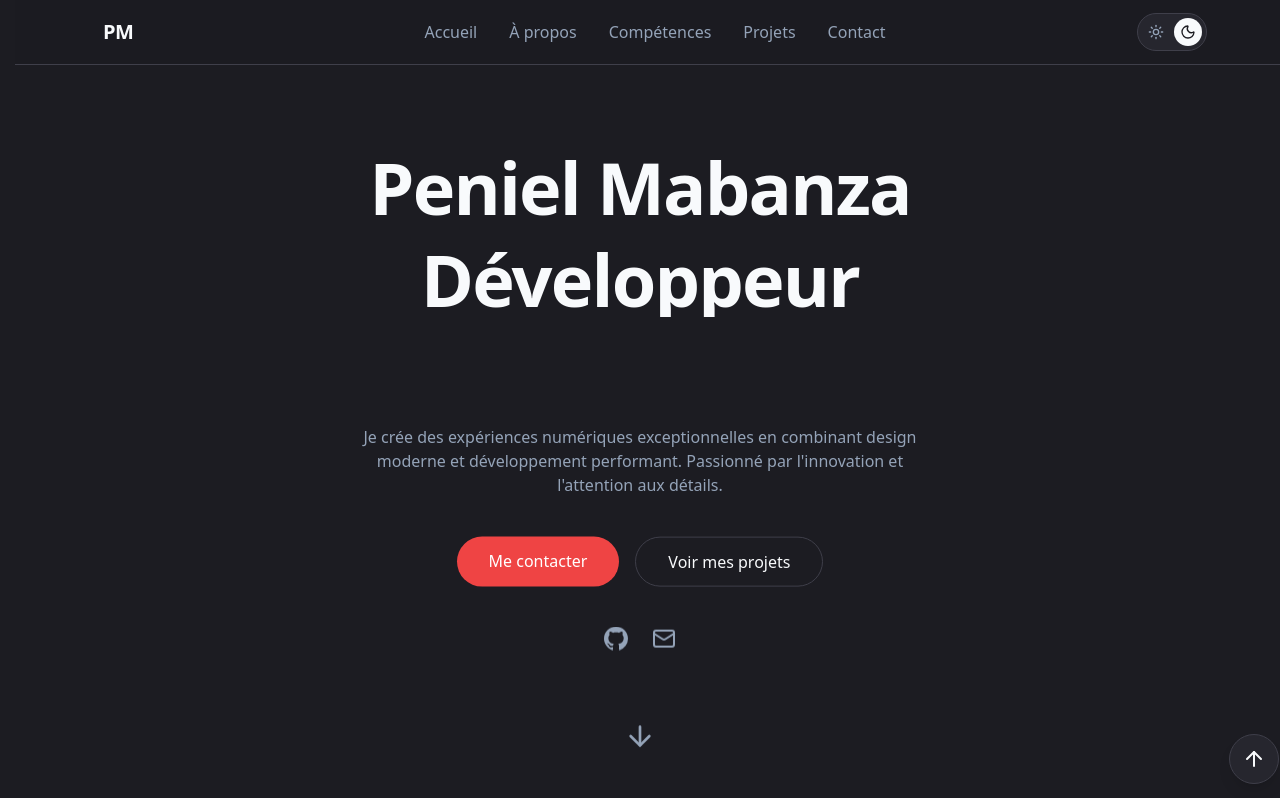
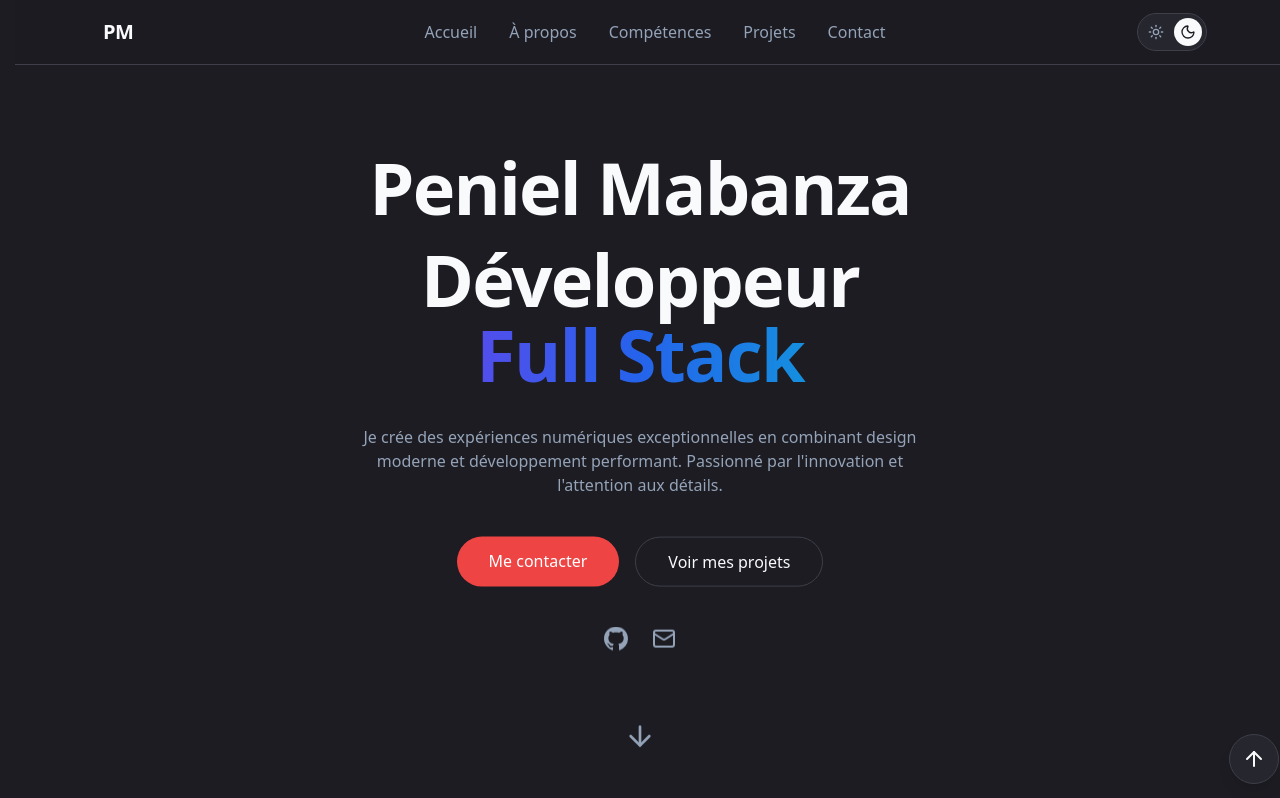
Before and after one commit to peniemab/myportfolio, a Next.js app: page / in a window 1280 px wide. Shown: the top 798 px of the page. Built offline with nearby package versions, Linux system fonts and the light colour scheme.

Commit message:
Ajouter les animations du portfolio

```diff
--- a/components/Hero.tsx
+++ b/components/Hero.tsx
@@ -1,23 +1,6 @@
-import type { ReactNode } from "react";
 import { ArrowDown, Mail } from "lucide-react";
 import { GithubIcon } from "@/components/GithubIcon";
 import { site } from "@/lib/site";
-
-function RevealLine({
-  children,
-  className = "",
-  delay,
-}: {
-  children: ReactNode;
-  className?: string;
-  delay: number;
-}) {
-  return (
-    <span className={`reveal-line ${className}`.trim()} style={{ ["--line-delay" as string]: `${delay}ms` }}>
-      <span className="reveal-line-inner">{children}</span>
-    </span>
-  );
-}
 
 export function Hero() {
   const roleFirst = site.title.split(" ").slice(0, 1)[0];
@@ -26,14 +9,23 @@ export function Hero() {
   return (
     <section id="accueil" className="relative min-h-screen w-full">
       <div className="hero-inner">
-        <h1 className="text-display-xl font-bold tracking-tight text-[var(--fg)]">
-          <RevealLine delay={0}>{site.name}</RevealLine>
+        <h1
+          className="hero-fade-up text-display-xl font-bold tracking-tight text-[var(--fg)]"
+          style={{ ["--hero-delay" as string]: "0ms" }}
+        >
+          {site.name}
         </h1>
-        <p className="mt-4 text-display-xl font-bold tracking-tight text-[var(--fg)]">
-          <RevealLine delay={120}>{roleFirst}</RevealLine>
+        <p
+          className="hero-fade-up mt-4 text-display-xl font-bold tracking-tight text-[var(--fg)]"
+          style={{ ["--hero-delay" as string]: "120ms" }}
+        >
+          {roleFirst}
         </p>
-        <h2 className="text-gradient text-display-xl font-bold tracking-tight">
-          <RevealLine delay={240}>{roleRest}</RevealLine>
+        <h2
+          className="hero-fade-up text-gradient text-display-xl font-bold tracking-tight"
+          style={{ ["--hero-delay" as string]: "240ms" }}
+        >
+          {roleRest}
         </h2>
 
         <p
```
